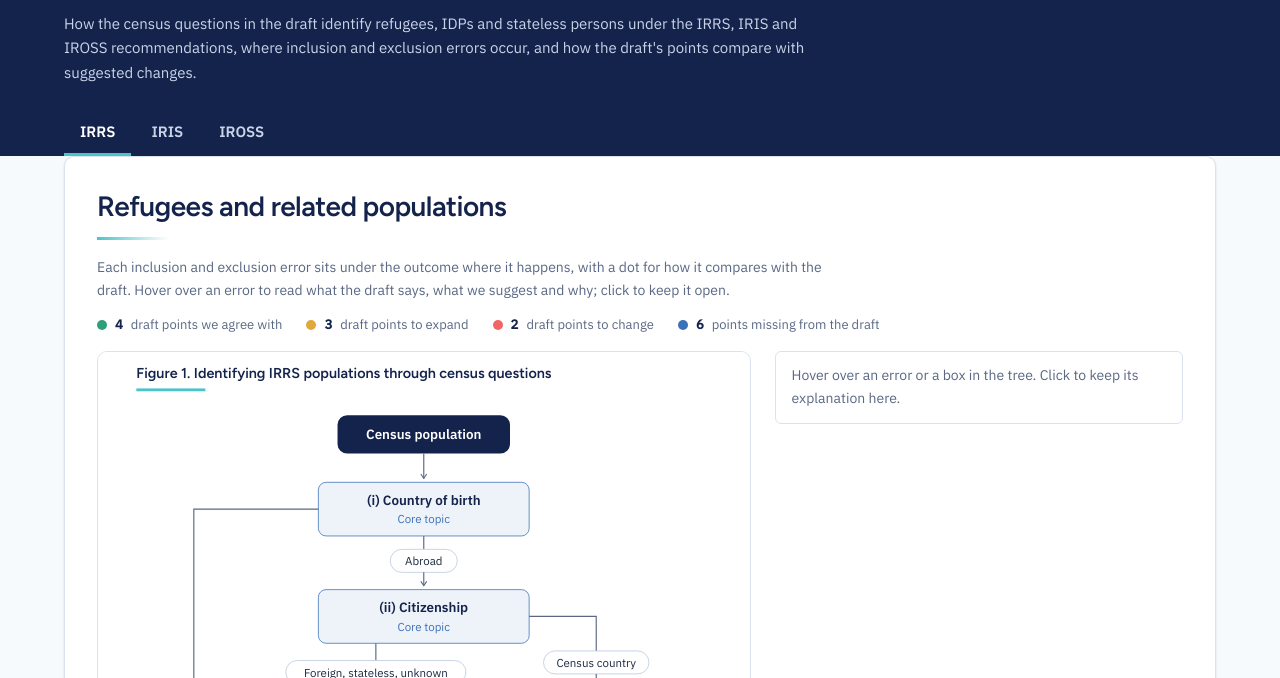
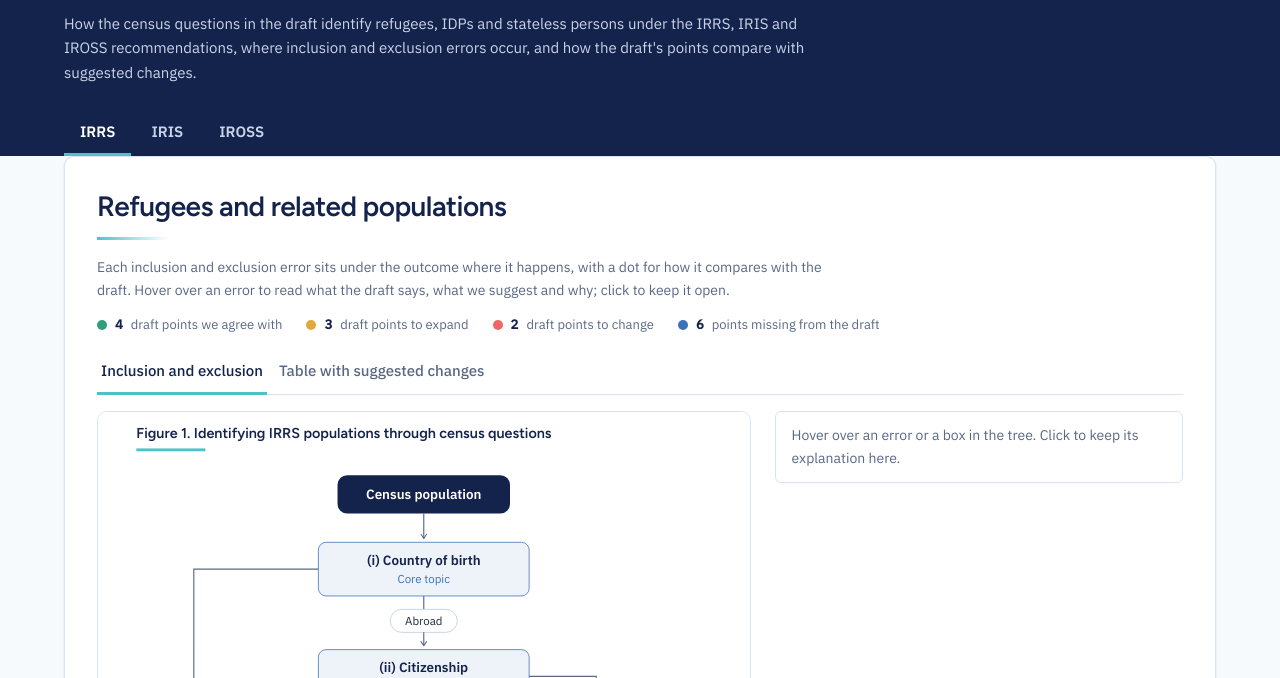
Before and after one commit to mitrovif/cm-revision, a plain HTML site: page index.html in a window 1280 px wide. Shown: the part 122-800 px from the top of the page. Drawn offline with Linux system fonts and the light colour scheme.

Commit message:
Add a table view per tab with suggested changes and reasons on hover
Co-Authored-By: Claude Opus 5.5 <noreply@anthropic.com>
Claude-Session: https://claude.ai/code/session_016rjBUdMyGgDz8ChW5hddVE

```diff
--- a/assets/app.js
+++ b/assets/app.js
@@ -36,24 +36,61 @@
     grid.appendChild(left); grid.appendChild(right);
     card.appendChild(grid);
 
-    // background: the draft's Box table, as written
-    const bg = el("details", { class: "bg" });
-    bg.appendChild(el("summary", { text: B && B.rows.some(r => !r.added) ? B.title.split(":")[0] + " as in the draft (background)" : "Box A.4 (background)" }));
-    if (B && B.rows.some(r => !r.added)) {
+    // second view: the Box table with suggested changes
+    const WHY = (window.CM_BOX_WHY || {})[key] || {};
+    const tview = el("div", { class: "tview", hidden: "" });
+    const isNew = B && !B.rows.some(r => !r.added);
+    tview.appendChild(el("p", { class: "lead small", text: isNew
+      ? "The draft has no mapping table for stateless persons. This is a suggested one. Hover over a cell for the reason."
+      : "The draft table with suggested changes: struck-through text is the draft, bold text is the suggestion. Hover over a changed cell for the reason." }));
+    function cellNode(c, tag) {
+      const td = el(tag);
+      if (c.span) td.setAttribute("colspan", String(c.span));
+      if (c.ours != null) {
+        td.classList.add("chg");
+        if (c.draft) td.appendChild(el("del", { text: c.draft }));
+        td.appendChild(el("ins", { text: c.ours }));
+        const w = WHY[c.id];
+        if (w) { td.dataset.why = w; td.tabIndex = 0; }
+      } else td.appendChild(document.createTextNode(c.draft || ""));
+      return td;
+    }
+    if (B) {
+      if (B.filter) {
+        const f = el("p", { class: "filter chg" }, [el("del", { text: B.filter.draft }), el("ins", { text: B.filter.ours })]);
+        f.dataset.why = B.filter.why; f.tabIndex = 0; tview.appendChild(f);
+      }
       const tbl = el("table", { class: "boxtbl" });
       const hr = el("tr", {}, [el("th", { text: "Question topic" })]); B.cols.forEach(c => hr.appendChild(el("th", { text: c })));
       tbl.appendChild(el("thead", {}, [hr]));
       const tb = el("tbody");
-      B.rows.filter(r => !r.added).forEach(r => {
-        const tr = el("tr");
-        r.cells.forEach((c, i) => { const td = el(i === 0 ? "th" : "td", { text: c.draft }); if (c.span) td.setAttribute("colspan", String(c.span)); tr.appendChild(td); });
+      B.rows.forEach(r => {
+        const tr = el("tr", { class: r.added && !isNew ? "added" : "" });
+        r.cells.forEach((c, i) => tr.appendChild(cellNode(c, i === 0 ? "th" : "td")));
         tb.appendChild(tr);
       });
       tbl.appendChild(tb);
-      bg.appendChild(el("div", { class: "table-wrap" }, [tbl]));
-      bg.appendChild(el("p", { class: "hint", text: "Shown as in the draft; suggested changes to the table are not covered here." }));
-    } else bg.appendChild(el("p", { class: "hint", text: "The draft has no mapping table for stateless persons; it lists question topics only." }));
-    card.appendChild(bg);
+      tview.appendChild(el("div", { class: "table-wrap" }, [tbl]));
+      tview.addEventListener("mousemove", e => {
+        const c = e.target.closest("[data-why]"); const T = tip();
+        if (!c) { T.hidden = true; return; }
+        T.innerHTML = ""; T.appendChild(el("div", { class: "tip-body" }, [el("div", { class: "tip-title", text: "Why" }), el("p", { text: c.dataset.why })]));
+        T.hidden = false;
+        const w = T.offsetWidth, h = T.offsetHeight; let x = e.clientX + 14, y = e.clientY + 14;
+        if (x + w > window.innerWidth - 8) x = e.clientX - w - 14;
+        if (y + h > window.innerHeight - 8) y = Math.max(8, window.innerHeight - h - 8);
+        T.style.left = x + "px"; T.style.top = y + "px";
+      });
+      tview.addEventListener("mouseleave", () => tip().hidden = true);
+    }
+    const views = el("div", { class: "subtabs", role: "tablist" });
+    const b1 = el("button", { class: "active", text: "Inclusion and exclusion", role: "tab" });
+    const b2 = el("button", { text: isNew ? "Suggested table" : "Table with suggested changes", role: "tab" });
+    function view(n) { grid.hidden = n !== 1; tview.hidden = n !== 2; b1.classList.toggle("active", n === 1); b2.classList.toggle("active", n === 2); tip().hidden = true; }
+    b1.addEventListener("click", () => view(1)); b2.addEventListener("click", () => view(2));
+    views.appendChild(b1); views.appendChild(b2);
+    card.insertBefore(views, grid);
+    card.appendChild(tview);
     panel.appendChild(card);
 
     // explanations
--- a/assets/boxes.js
+++ b/assets/boxes.js
@@ -24,14 +24,14 @@ window.CM_BOXES = {
       { id: "iv", cells: [{ id: "iv-t", draft: "(iv) Duration of residence" }, { id: "iv-1", draft: "Time period", ours: "Any" }, { id: "iv-2", draft: "Time period", ours: "Any" }, { id: "iv-3", draft: "Time period", ours: "Any" }] },
       { id: "v", cells: [{ id: "v-t", draft: "(v) Place of previous residence" }, { id: "v-1", draft: "Any" }, { id: "v-2", draft: "Any" }, { id: "v-3", draft: "May match (xi)", ours: "Any" }] },
       { id: "vi", cells: [{ id: "vi-t", draft: "(vi) Place of residence at a specified date in the past" }, { id: "vi-s", span: 3, draft: "Use this question to identify likely IDPs if there has been a significant displacement event." }] },
-      { id: "vii", cells: [{ id: "vii-t", draft: "(vii) Reason for migration; (viii) reason for change of residence" }, { id: "vii-s", span: 3, draft: "Use (a) – (e) responses above.", ours: "Any (not needed when (ix) to (xiii) are asked)" }] },
-      { id: "ix", cells: [{ id: "ix-t", draft: "(ix) Has (NAME) ever been forced or obliged to flee?", ours: "(ix) Has (NAME) ever been forced or obliged to flee? (asked of all persons)" }, { id: "ix-1", draft: "Yes" }, { id: "ix-2", draft: "Yes" }, { id: "ix-3", draft: "Yes" }] },
+      { id: "vii", cells: [{ id: "vii-t", draft: "(vii) Reason for migration; (viii) reason for change of residence" }, { id: "vii-s", span: 3, draft: "Use (a) – (e) responses above.", ours: "Forced displacement, as a check only; not needed when (ix) to (xiii) are asked, since it covers only the most recent move" }] },
+      { id: "ix", cells: [{ id: "ix-t", draft: "(ix) Has (NAME) ever been forced or obliged to flee?" }, { id: "ix-1", draft: "Yes" }, { id: "ix-2", draft: "Yes" }, { id: "ix-3", draft: "Yes" }] },
       { id: "x", cells: [{ id: "x-t", draft: "(x) (If yes, reason)" }, { id: "x-s", span: 3, draft: "i) armed conflict; ii) generalised violence; iii) violations of human rights; iv) natural or human-made disasters; or v) other forced evictions or displacements" }] },
-      { id: "xi", cells: [{ id: "xi-t", draft: "(xi) If yes, when was this?", ours: "(xi) If yes, when was this? (first displacement)" }, { id: "xi-1", draft: "Answer falls within time period in (iv)", ours: "Any" }, { id: "xi-2", draft: "Answer falls within time period in (iv)", ours: "Any" }, { id: "xi-3", draft: "Answer does not fall within time period in (iv)", ours: "Any" }] },
+      { id: "xi", cells: [{ id: "xi-t", draft: "(xi) If yes, when was this?" }, { id: "xi-1", draft: "Answer falls within time period in (iv)", ours: "Any" }, { id: "xi-2", draft: "Answer falls within time period in (iv)", ours: "Any" }, { id: "xi-3", draft: "Answer does not fall within time period in (iv)", ours: "Any" }] },
       { id: "xii", cells: [{ id: "xii-t", draft: "(xii) If yes, where did you move from?" }, { id: "xii-1", draft: "Location", ours: "Location, different from (i)" }, { id: "xii-2", draft: "Location matches (i)" }, { id: "xii-3", draft: "Location, different from (i)" }] },
-      { id: "xiii", cells: [{ id: "xiii-t", draft: "(xiii) If yes, where did you move to? (within country borders/abroad)" }, { id: "xiii-1", draft: "Location matches (i)" }, { id: "xiii-2", draft: "Location within country.", ours: "Location within country, different from (i)" }, { id: "xiii-3", draft: "Location within country, different from (i)" }] },
-      { id: "kids", added: true, cells: [{ id: "kids-t", draft: null, ours: "Children born after displacement" }, { id: "kids-s", span: 3, draft: null, ours: "Born after the date in (xi) and linked, through relationship to the reference person, to an IDP parent identified above" }] }
-    ]
+      { id: "xiii", cells: [{ id: "xiii-t", draft: "(xiii) If yes, where did you move to? (within country borders/abroad)" }, { id: "xiii-1", draft: "Location matches (i)" }, { id: "xiii-2", draft: "Location within country." }, { id: "xiii-3", draft: "Location within country, different from (i)" }] },
+    ],
+    filter: { draft: "Filter: Those answering ‘yes’ and that they moved within the country are identified as IDPs. The following table further categorizes such respondents into the three sub-categories.", ours: "Filter: Those answering ‘yes’ to (ix), and whose (xii) and (xiii) are both within the country, are identified as IDPs. The following table further categorizes such respondents into the three sub-categories.", why: "Says which question the ‘yes’ refers to, and that both the origin and the destination of the displacement must be within the country." }
   },
   iross: {
     title: "Box A.4: mapping census answers to IROSS populations (new table)",
@@ -44,3 +44,35 @@ window.CM_BOXES = {
     intro: { draft: "Listed six internal migration topics (place of usual residence, place present, place of birth, duration of residence, previous residence, residence at a specified date) as the core topics", ours: "Country of citizenship and country of birth identify the population; other topics support analysis" }
   }
 };
+
+// Why each suggested cell change is made, keyed by framework and cell id.
+window.CM_BOX_WHY = {
+  irrs: {
+    "ii-1": "Stateless refugees are missed if citizenship is only tabulated as foreign country; P&R provides separate codes for stateless and unknown (para 5.116).",
+    "iii-t": "Acquisition of citizenship is core in the IRRS but an additional topic in P&R Rev. 4 (para 5.120).",
+    "iii-2": "With acquisition asked and used, citizens by birth who fled to their country of citizenship drop out instead of being counted as having a refugee background.",
+    "iv-t": "Year of arrival is a core topic but does not decide who is identified.",
+    "v-t": "Reason for international migration is recommended in the IRRS; in P&R Rev. 4 it is an additional topic (paras 5.128 to 5.131).",
+    "kids-t": "The IRRS counts children born in the country to refugee parents as persons in need of international protection (para 90), but they have no international move.",
+    "kids-s": "They can only be identified through a refugee parent in the same household."
+  },
+  iris: {
+    "ii-1": "Being at home on census night is not related to displacement; as written, IDPs who are away would be missed.",
+    "ii-2": "Being at home on census night is not related to displacement; as written, IDPs who are away would be missed.",
+    "iv-1": "The sub-categories rest on locations, not timing.",
+    "iv-2": "A returnee's duration of residence starts when they came back, after the displacement, so as written returnees would not fit any column.",
+    "iv-3": "Timing does not separate return from other settlement: in both, the person moved after being displaced.",
+    "v-3": "(xi) is a date, not a place; previous residence is not needed for identification.",
+    "vii-s": "The reason list in the box is not lettered, and it covers only the most recent move.",
+    "xi-1": "The sub-categories rest on locations, not timing.",
+    "xi-2": "A returnee came back after being displaced, so the date of displacement falls before their duration of residence; as written they would not fit any column.",
+    "xi-3": "Timing does not separate return from other settlement: in both, the person moved after being displaced.",
+    "xii-1": "Without “different from (i)”, returnees and people displaced within the same area would be counted here."
+  },
+  iross: {
+    "i-1": "Splits category A into native-born and foreign-born, which the IROSS uses for analysis.",
+    "ii-1": "Stateless persons are identified by the stateless code for citizenship (IROSS para 165, P&R para 5.116).",
+    "ii-3": "Unknown citizenship mixes non-response with stateless persons, so it is best reported separately rather than counted or dropped.",
+    "rec-s": "Recognition is formal and recorded in registers or documents (IROSS paras 65 and 156), which a census does not ask about."
+  }
+};
--- a/assets/style.css
+++ b/assets/style.css
@@ -232,3 +232,14 @@ label.inline input { accent-color: var(--egriss-blue); }
 details.bg { margin-top: var(--space-5); border-top: 1px solid var(--egriss-line); padding-top: var(--space-3); }
 details.bg summary { cursor: pointer; color: var(--egriss-blue); font-weight: 500; }
 details.bg .table-wrap { margin-top: var(--space-3); }
+
+/* sub-views: graph and table */
+.subtabs { display: flex; gap: var(--space-2); margin: var(--space-3) 0 var(--space-4); border-bottom: 1px solid var(--egriss-line); }
+.subtabs button { background: none; border: none; border-bottom: 3px solid transparent; padding: 8px 4px; margin-bottom: -1px; font: inherit; font-weight: 500; color: var(--egriss-muted, #5a6884); cursor: pointer; }
+.subtabs button.active { color: var(--egriss-navy, #14234c); border-bottom-color: var(--egriss-teal, #4cc3c9); }
+.tview .boxtbl td.chg, .tview .boxtbl th.chg, .tview .filter.chg { background: #eef3fa; cursor: help; }
+.tview del { color: #c94a4b; display: block; }
+.tview ins { text-decoration: none; font-weight: 600; color: #14234c; display: block; }
+.tview tr.added th, .tview tr.added td { border-top: 2px solid #3b71b9; }
+.tview .filter { padding: 10px 12px; border-radius: 6px; font-size: 14px; }
+[hidden] { display: none !important; }
```
